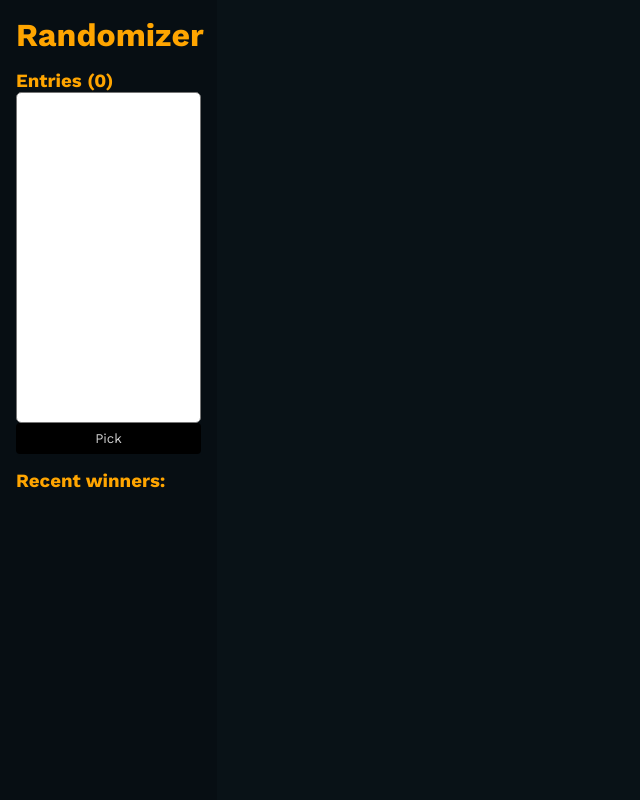
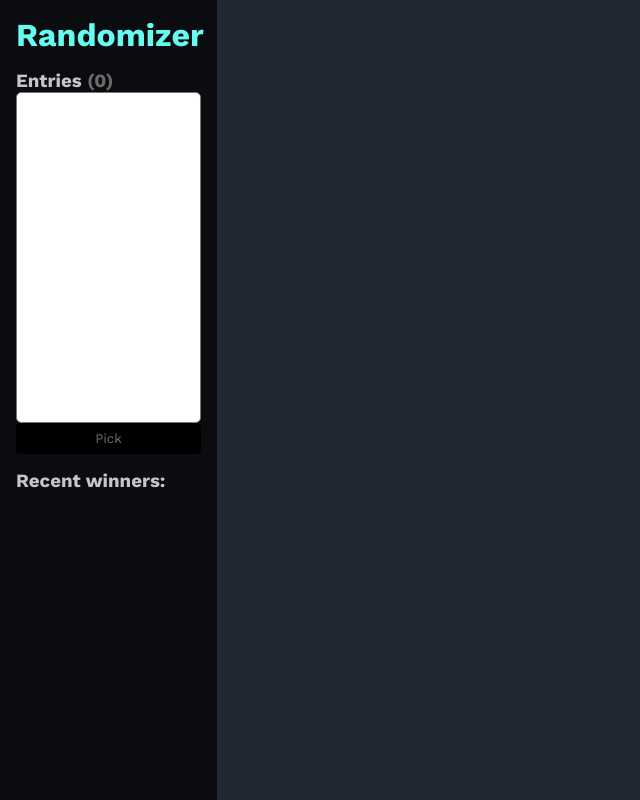
Before and after one commit to alwinpamintuan/raffler, a React (Create React App) app: page / in a window 1280 px wide. Shown: the whole page, without its empty margins (0-640 px from the left). Built offline with nearby package versions, Linux system fonts and the light colour scheme.

Commit message:
Edit palette

```diff
--- a/src/App.css
+++ b/src/App.css
@@ -7,13 +7,26 @@
   font-family: 'Work Sans', sans-serif;
 }
 
+:root {
+  --primary: #66fcf1;
+  --secondary: #45a29e;
+  --neutral: #c5c6c7;
+  --neutral-dark: #6b6b6b;
+  --background-main: #1f2833;
+  --background-fore: #0b0c10;
+}
+
 body {
-  background: #091217;
+  background: var(--background-main);
   height: 100vh;
 }
 
-h1, h3, p.entry {
-  color: orange;
+h1 {
+  color: var(--primary);
+}
+
+h3 {
+  color: var(--neutral)
 }
 
 .App {
@@ -26,7 +39,7 @@ div#sidebar, div#raffle-container {
 }
 
 div#sidebar {
-  background: #070e13;
+  background: var(--background-fore);
   width: 20vw;
   height: inherit;
   overflow: hidden;
@@ -62,16 +75,17 @@ div#raffle-container {
 div#winners {
   padding-top: 16px;
   height: 35vh;
-  color: rgb(209, 209, 209);
+  color: var(--neutral);
 }
 
 ul#recent-winners {
   max-height: 27vh;
   overflow: auto;
+  color: var(--neutral-dark)
 }
 
 div.entry {
-  color: gray;
+  color: var(--neutral-dark);
   padding: 4px;
   height:100%;
   background-color: #070e13;
@@ -85,15 +99,15 @@ div.entry {
 }
 
 div.highlight {
-  color: orange;
-  border-color: orange;
+  color: var(--primary);
+  border-color: var(--primary);
 }
 
 #pick {
   width: 100%;
   border: none;
   background-color: black;
-  color: rgb(209, 209, 209);
+  color: var(--neutral-dark);
   padding: 8px;
   border-radius: 0.25rem;
 }
@@ -104,13 +118,17 @@ div.highlight {
   transition: 200ms;
 }
 
+#count {
+  color: var(--neutral-dark)
+}
+
 @keyframes highlight-fade {
-  0% {color: gray;}
-  50% {color: white;}
-  100% {color: gray;}
+  0% {color: var(--neutral-dark);}
+  50% {color: var(--primary);}
+  100% {color: var(--neutral-dark);}
 }
 
 @keyframes highlight-win {
-  0% {color: orange; border-color: orange;}
+  0% {color: var(--neutral-dark); border-color: var(--neutral);}
   100% {color: white; border-color: transparent;}
 }
--- a/src/components/Sidebar.js
+++ b/src/components/Sidebar.js
@@ -58,7 +58,7 @@ function Sidebar(){
       <h1>Randomizer</h1>
 
       <div id="input-area">
-        <h3>Entries <span>({entries.length})</span></h3>
+        <h3>Entries <span id="count">({entries.length})</span></h3>
         <textarea name="entries" onChange={handleInputChange} ref={ref}></textarea>
         <button id="pick" onClick={handleClick}>Pick</button>
       </div>
```
